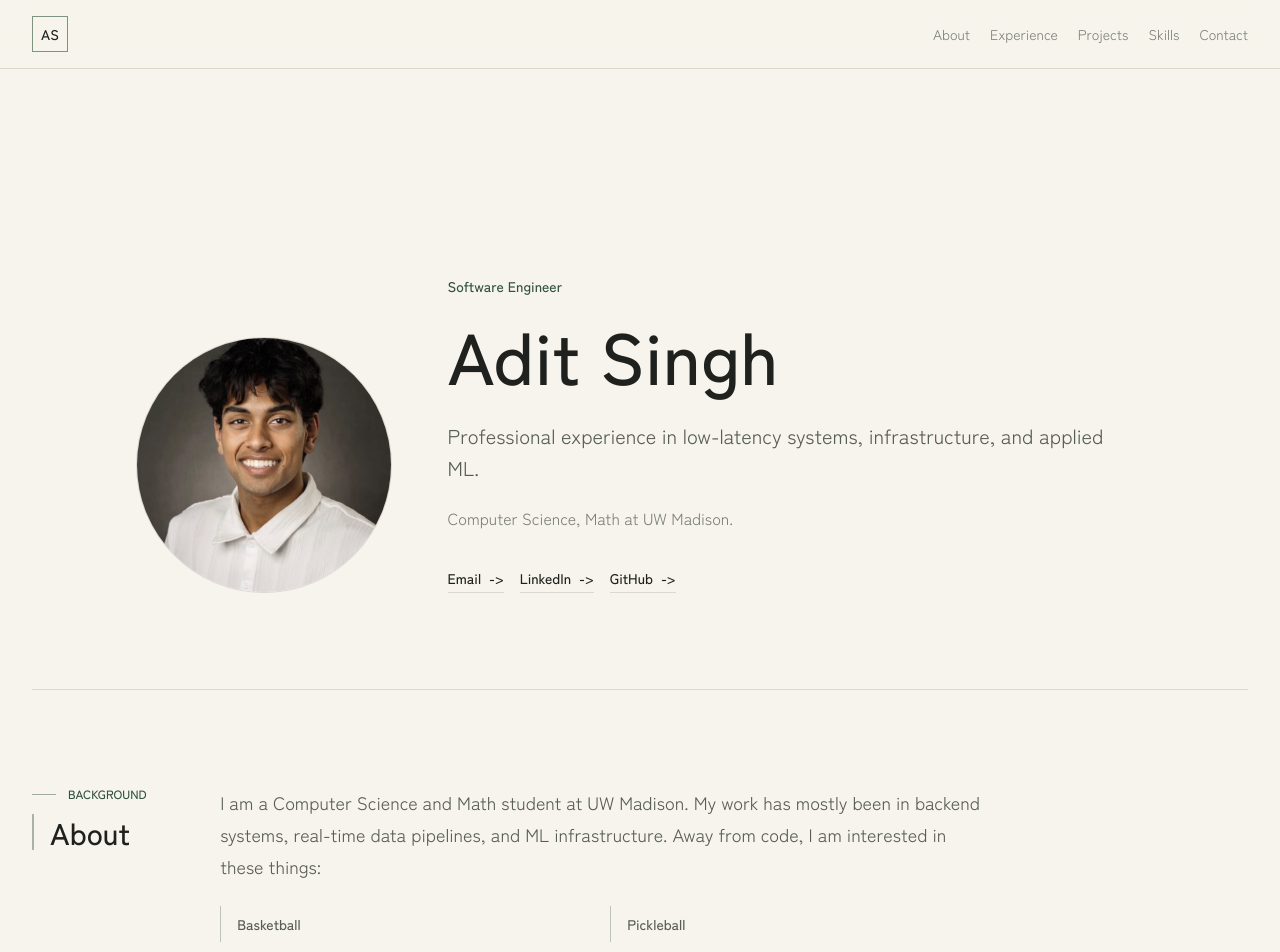
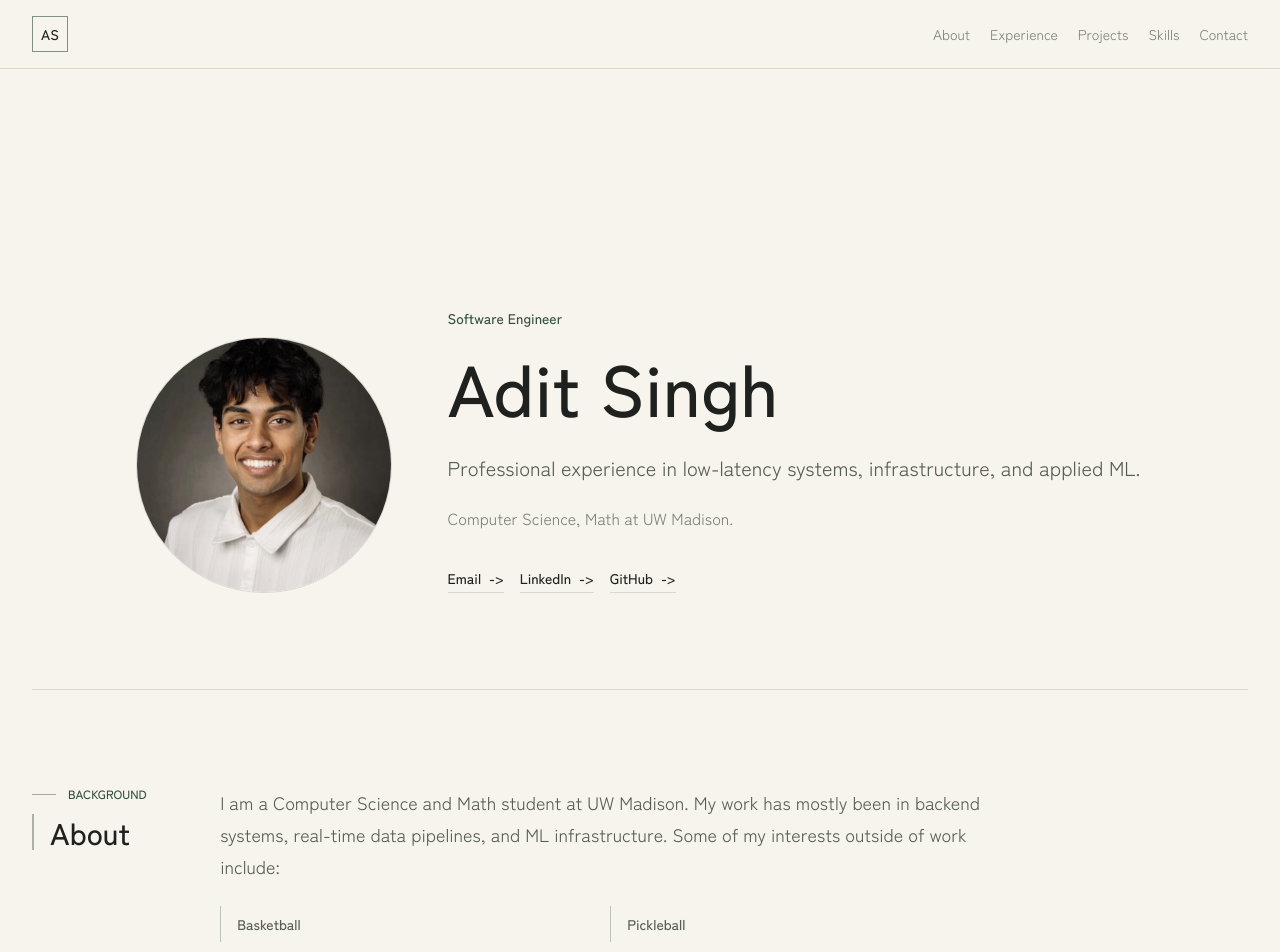
Before and after one commit to AditSingh10/AditSingh10.github.io, a React (Vite) app: page / in a window 1280 px wide. Shown: the top 952 px of the page. Built offline with nearby package versions, Linux system fonts and the light colour scheme.

Commit message:
content: update interests and project link

```diff
--- a/src/App.tsx
+++ b/src/App.tsx
@@ -174,7 +174,7 @@ function App() {
             <h1 className="text-5xl font-medium leading-[1.05] text-ink sm:text-6xl md:text-7xl">
               {hero.name}
             </h1>
-            <p className="mt-7 max-w-2xl text-lg leading-8 text-soft sm:text-xl">
+            <p className="mt-7 max-w-3xl text-lg leading-8 text-soft sm:text-xl">
               {hero.summary}
             </p>
             <p className="mt-5 max-w-2xl text-base leading-7 text-muted">
--- a/src/data/portfolio.ts
+++ b/src/data/portfolio.ts
@@ -113,7 +113,12 @@ export const projects: Project[] = [
       'Reduced model latency from 1200ms to 170ms with NPU-accelerated ONNX Runtime deployment and quantization.',
       'Demoed to Qualcomm engineers and placed second across 200+ competing teams.',
     ],
-    links: [],
+    links: [
+      {
+        label: 'GitHub',
+        href: 'https://github.com/pranav-singh1/clearcomms',
+      },
+    ],
   },
   {
     title: 'Nike Industry Project',
@@ -242,4 +247,4 @@ export const interests = [
 ]
 
 export const about =
-  'I am a Computer Science and Math student at UW Madison. My work has mostly been in backend systems, real-time data pipelines, and ML infrastructure. Away from code, I am interested in these things:'
+  'I am a Computer Science and Math student at UW Madison. My work has mostly been in backend systems, real-time data pipelines, and ML infrastructure. Some of my interests outside of work include:'
```
Also changed, not shown: 2 other files (tests, documents, lock files or other folders).
